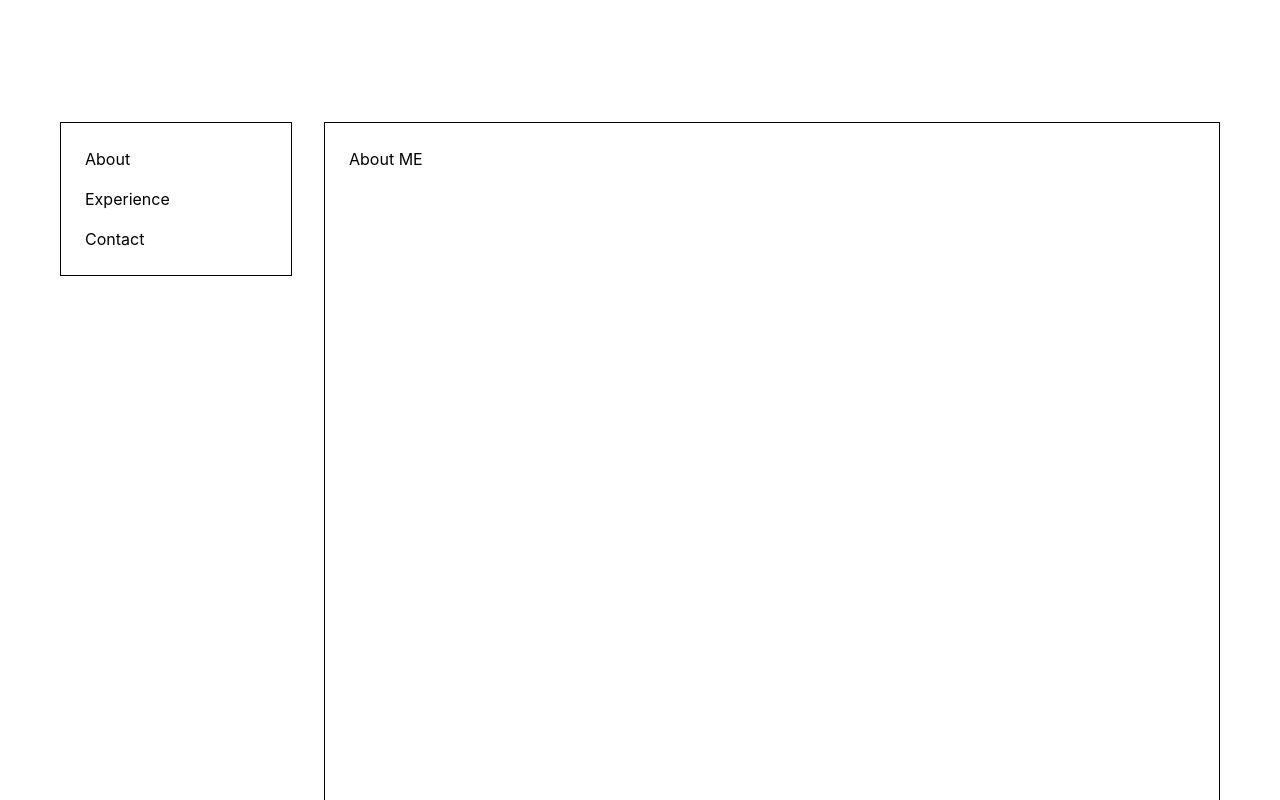
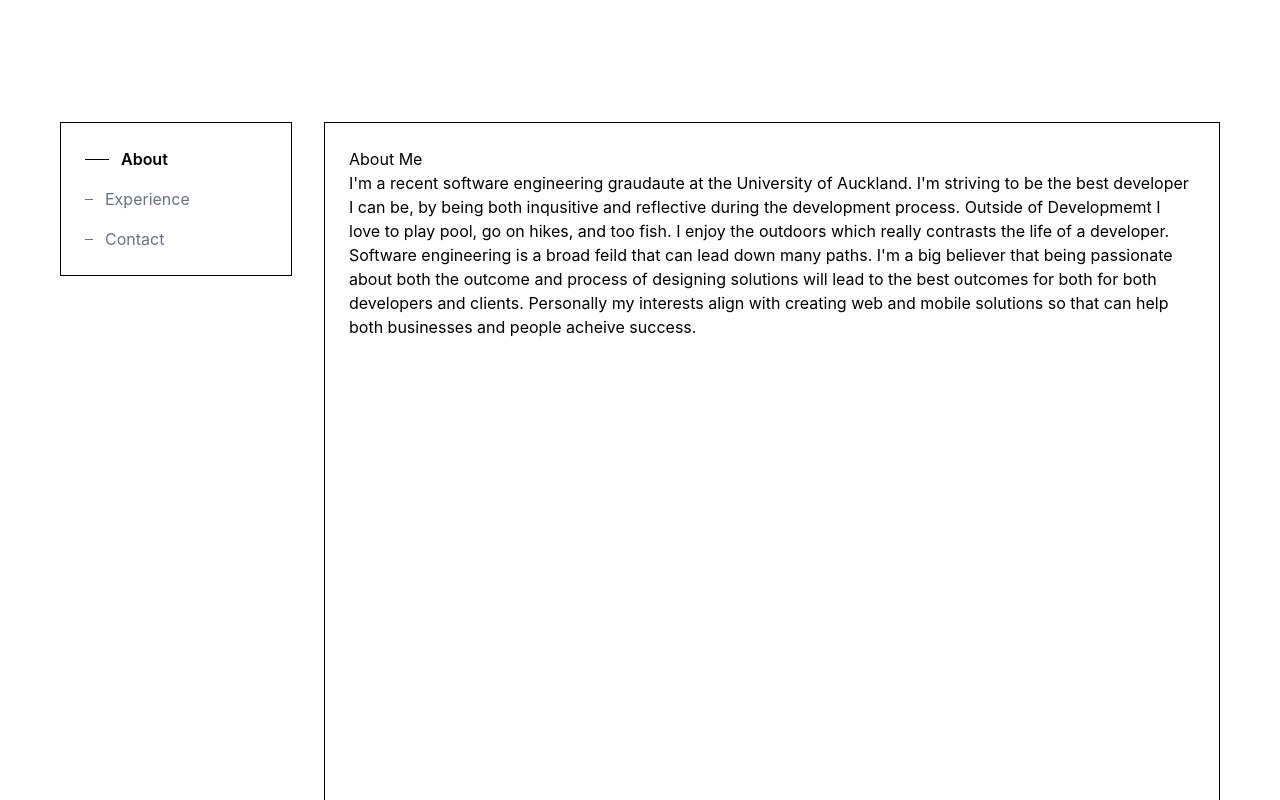
Before and after one commit to tom1dev/portfolio, a React (Vite) app: page / in a window 1280 px wide. Shown: the part 820-1620 px from the top of the page. Built offline with nearby package versions, Linux system fonts and the light colour scheme.

Commit message:
added side menu observing

```diff
--- a/src/components/AboutMe.tsx
+++ b/src/components/AboutMe.tsx
@@ -1,9 +1,24 @@
 import "tailwindcss";
 function AboutMe(){
     return(
-    <>
-        About ME
-    </>
+    <div>
+        {/* Header */}
+        <h2>About Me</h2>
+
+        {/* Body Text */}
+        <p>
+            I'm a recent software engineering graudaute at the University of Auckland.
+            I'm striving to be the best developer I can be, by being both inqusitive and reflective
+            during the development process.
+            Outside of Developmemt I love to play pool, go on hikes, and too fish.
+            I enjoy the outdoors which really contrasts the life of a developer.
+
+            Software engineering is a broad feild that can lead down many paths.
+            I'm a big believer that being passionate about both the outcome and process of designing
+            solutions will lead to the best outcomes for both for both developers and clients.
+            Personally my interests align with creating web and mobile solutions so that can help both businesses and people acheive success.
+        </p>
+    </div>
     );
 }
 
--- a/src/components/Header.tsx
+++ b/src/components/Header.tsx
@@ -10,14 +10,6 @@ function Header(){
             <h1 className="self-center text-center text-xl font-semibold">Tom Devonshire</h1>
         </div>
         <div className="flex flex-row items-center gap-8">
-            <a
-                href="#experience"
-                className="text-black hover:text-gray-600 transition-colors duration-400 text-xl font-semibold"
-                target="_blank"
-                rel="noopener noreferrer"
-            >
-                Projects
-            </a>
             <a
                 href="https://github.com/tom1dev/portfolio"
                 className="text-black hover:text-gray-600 transition-colors duration-400 text-xl font-semibold"
--- a/src/components/SideMenu.tsx
+++ b/src/components/SideMenu.tsx
@@ -1,25 +1,66 @@
 import "tailwindcss";
+import { useEffect, useState } from "react";
+
+const links = [
+    { id: "about", label: "About" },
+    { id: "experience", label: "Experience" },
+    { id: "contact", label: "Contact" },
+];
+
 function SideMenu(){
+    const [activeId, setActiveId] = useState<string | null>(null);
+
+    useEffect(() => {
+        //gets the section associated component by the id appended to it.
+        const sections = links
+            .map((link) => document.getElementById(link.id))
+            .filter((el): el is HTMLElement => el !== null);
+
+        const observer = new IntersectionObserver(
+            (entries) => {
+                entries.forEach((entry) => {
+                    if (entry.isIntersecting) {
+                        setActiveId(entry.target.id);
+                    }
+                });
+            },
+            // Only count a section as "current" once it crosses the upper
+            // third of the viewport, below the fixed header.
+            { rootMargin: "-30% 0px -60% 0px" }
+        );
+
+        //shows when each commonent should be observed
+        sections.forEach((section) => observer.observe(section));
+        return () => observer.disconnect();
+    }, []);
+
     return(
     <div className="flex flex-col w-full gap-4">
-        <a href="/"
-            className="hover:text-gray-600 transition-colors duration-400"
-            onClick={(e) => {
-                e.preventDefault();
-                document.getElementById("about")?.scrollIntoView({ behavior: "smooth" });
-            }}>About</a>
-        <a href="/"
-        className="hover:text-gray-600 transition-colors duration-400"
-            onClick={(e) => {
-                e.preventDefault();
-                document.getElementById("experience")?.scrollIntoView({ behavior: "smooth" });
-            }}>Experience</a>
-        <a href="/"
-        className="hover:text-gray-600 transition-colors duration-400"
-            onClick={(e) => {
-                e.preventDefault();
-                document.getElementById("contact")?.scrollIntoView({ behavior: "smooth" });
-            }}>Contact</a>
+        {links.map((link) => {
+            const isActive = link.id === activeId;
+            return (
+                <a
+                    key={link.id}
+                    href="/"
+                    className={`flex items-center gap-3 transition-colors duration-400 ${
+                        isActive
+                            ? "font-semibold text-black"
+                            : "text-gray-500 hover:text-gray-600"
+                    }`}
+                    onClick={(e) => {
+                        e.preventDefault();
+                        document.getElementById(link.id)?.scrollIntoView({ behavior: "smooth" });
+                    }}
+                >
+                    <span
+                        className={`h-px bg-current transition-all duration-400 ${
+                            isActive ? "w-6" : "w-2"
+                        }`}
+                    />
+                    {link.label}
+                </a>
+            );
+        })}
     </div>
     );
 }
```
